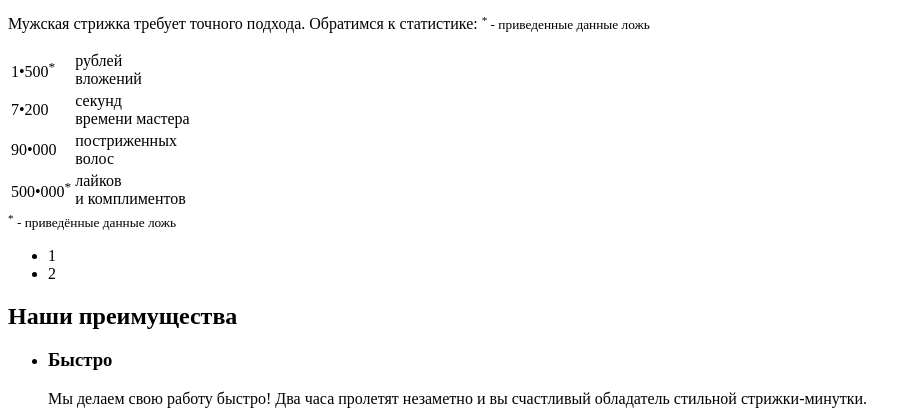
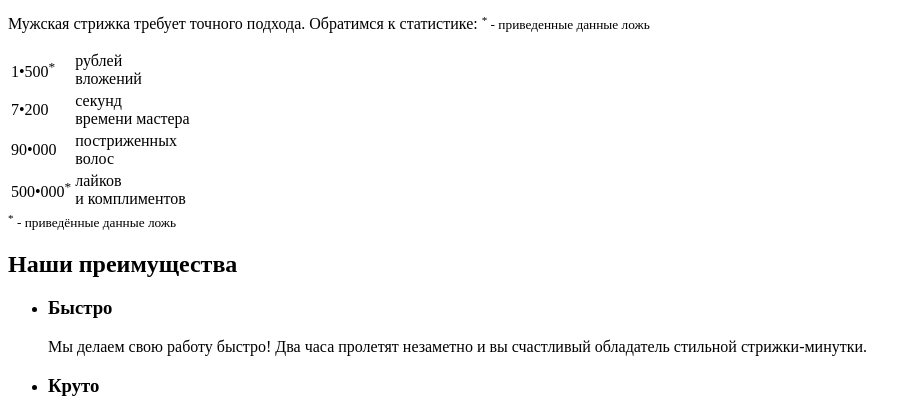
Before and after one commit to Zakarlyuka/boroda, a plain HTML site: page index.html in a window 1280 px wide. Shown: the part 350-763 px from the top of the page, without its empty margins (0-921 px from the left). Drawn offline with Linux system fonts and the light colour scheme.

Commit message:
add remove section

```diff
--- a/index.html
+++ b/index.html
@@ -91,13 +91,6 @@
             <small class="stats__legend stats__legend--bottom">
                 <sup>*</sup> - приведённые данные ложь
             </small>
-         </section>
-
-         <section>
-            <ul>
-                <li>1</li>
-                <li>2</li>
-            </ul>
          </section>
 
         <section class="advantages">
```
